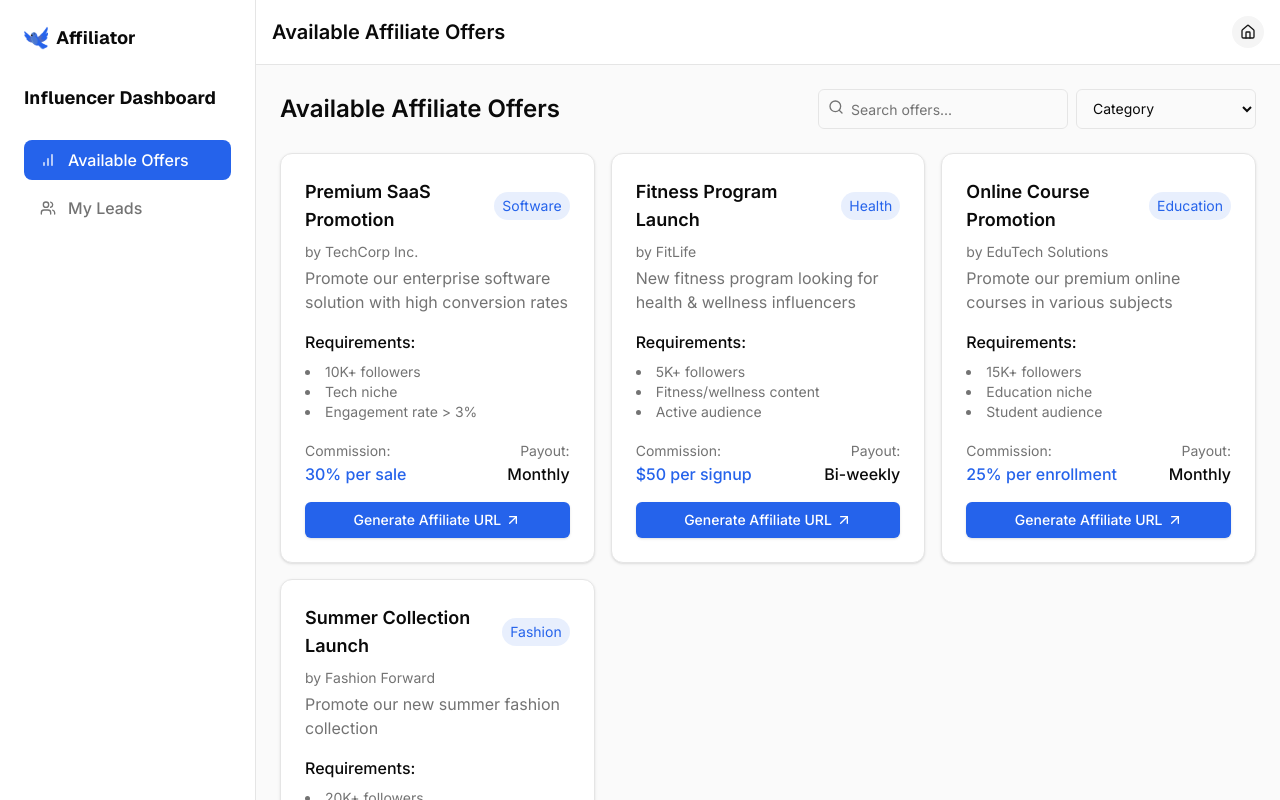
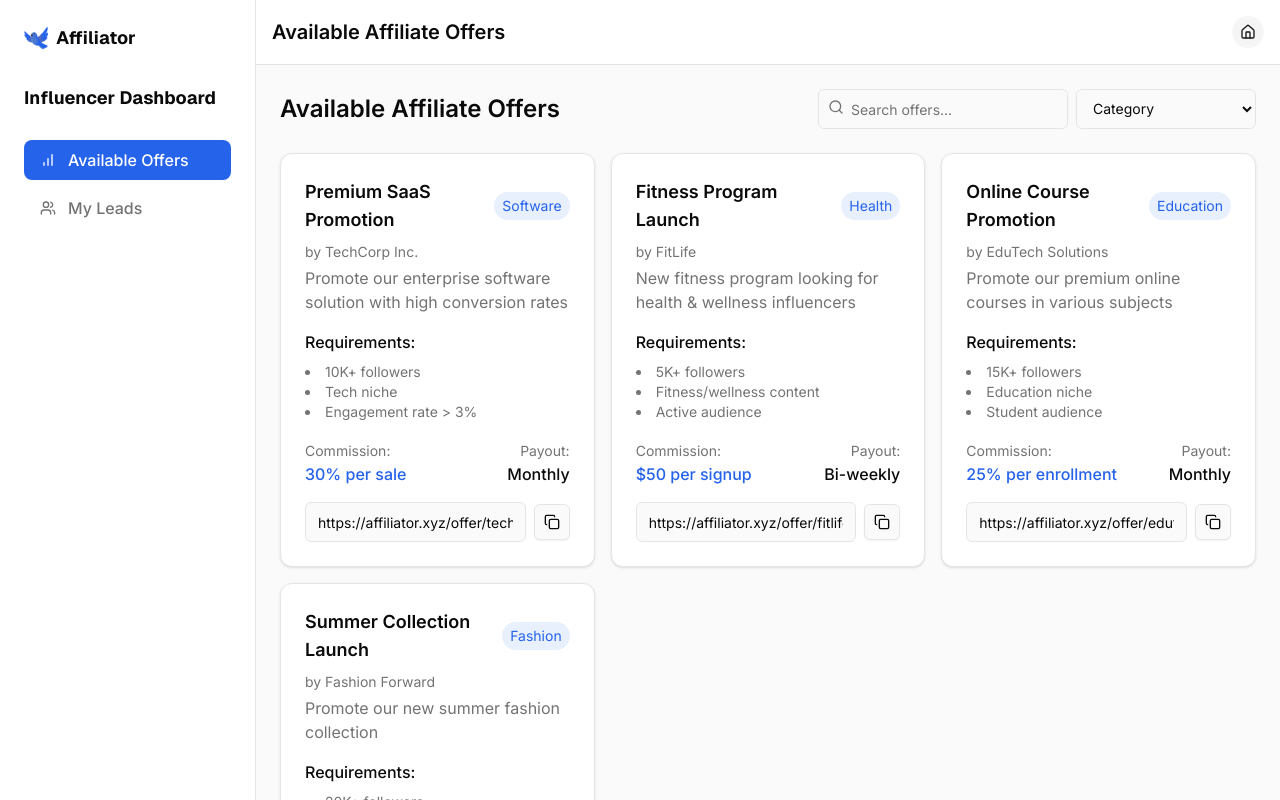
Before and after one commit to Dmastermindz/Affiliator, a Next.js app: page /dashboard-influencer/affiliate-offers in a window 1280 px wide. Built offline with nearby package versions, Linux system fonts and the light colour scheme; no server answers.

Commit message:
thank god im not tired ahahhaah

```diff
--- a/src/app/dashboard-influencer/affiliate-offers/page.tsx
+++ b/src/app/dashboard-influencer/affiliate-offers/page.tsx
@@ -2,7 +2,7 @@
 
 import { Card } from "@/components/ui/card";
 import { Button } from "@/components/ui/button";
-import { Search, Filter, ArrowUpRight } from "lucide-react";
+import { Search, Filter, ArrowUpRight, Copy } from "lucide-react";
 import { Input } from "@/components/ui/input";
 import { Select } from "@/components/ui/select";
 
@@ -15,6 +15,7 @@ interface OfferCard {
   category: string;
   requirements: string[];
   payoutFrequency: string;
+  affiliateUrl: string;
 }
 
 const mockOffers: OfferCard[] = [
@@ -27,6 +28,7 @@ const mockOffers: OfferCard[] = [
     category: "Software",
     requirements: ["10K+ followers", "Tech niche", "Engagement rate > 3%"],
     payoutFrequency: "Monthly",
+    affiliateUrl: "https://affiliator.xyz/offer/techcorp-saas",
   },
   {
     id: "2",
@@ -37,6 +39,7 @@ const mockOffers: OfferCard[] = [
     category: "Health",
     requirements: ["5K+ followers", "Fitness/wellness content", "Active audience"],
     payoutFrequency: "Bi-weekly",
+    affiliateUrl: "https://affiliator.xyz/offer/fitlife-program",
   },
   {
     id: "3",
@@ -47,6 +50,7 @@ const mockOffers: OfferCard[] = [
     category: "Education",
     requirements: ["15K+ followers", "Education niche", "Student audience"],
     payoutFrequency: "Monthly",
+    affiliateUrl: "https://affiliator.xyz/offer/edutech-courses",
   },
   {
     id: "4",
@@ -57,11 +61,16 @@ const mockOffers: OfferCard[] = [
     category: "Fashion",
     requirements: ["20K+ followers", "Fashion/lifestyle content", "High engagement"],
     payoutFrequency: "Monthly",
+    affiliateUrl: "https://affiliator.xyz/offer/fashion-forward-summer",
   },
   // Add more mock offers as needed
 ];
 
 export default function AffiliateOffersPage() {
+  const copyToClipboard = (text: string) => {
+    navigator.clipboard.writeText(text);
+  };
+
   return (
     <div className="space-y-6">
       <div className="flex flex-col gap-4 md:flex-row md:items-center md:justify-between">
@@ -118,10 +127,17 @@ export default function AffiliateOffersPage() {
               </div>
             </div>
 
-            <Button className="w-full gap-1">
-              Generate Affiliate URL
-              <ArrowUpRight className="size-4" />
-            </Button>
+            <div className="flex items-center gap-2">
+              <Input type="text" value={offer.affiliateUrl} readOnly className="flex-1" />
+              <Button
+                variant="outline"
+                size="icon"
+                onClick={() => copyToClipboard(offer.affiliateUrl)}
+                className="shrink-0"
+              >
+                <Copy className="size-4" />
+              </Button>
+            </div>
           </Card>
         ))}
       </div>
```
